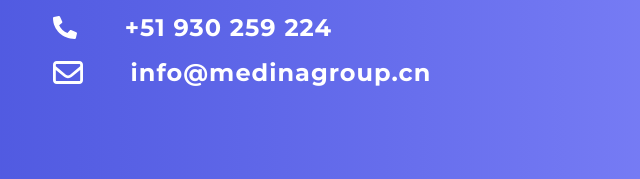
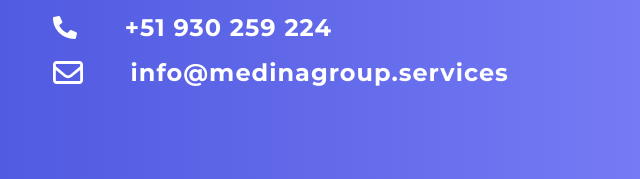
Before and after one commit to Kanon98/medinagroup, a plain HTML site: page about-us.html in a window 1280 px wide. Shown: the part 7053-7232 px from the top of the page, 587-1227 px from the left. Drawn offline with Linux system fonts and the light colour scheme.

Commit message:
nuevos cambios de correo

```diff
--- a/about-us.html
+++ b/about-us.html
@@ -213,7 +213,7 @@
                         </div>
                         <div class="mail">
                             <img src="img/envelope-regular.svg" alt="mail">
-                            <label>info@medinagroup.cn</label>
+                            <label>info@medinagroup.services</label>
                         </div>
                     </div>
                 </div>
```
Also changed, not shown: faq.html (+1 -1 lines), index.html (+1 -1 lines), legal.html (+1 -1 lines).
